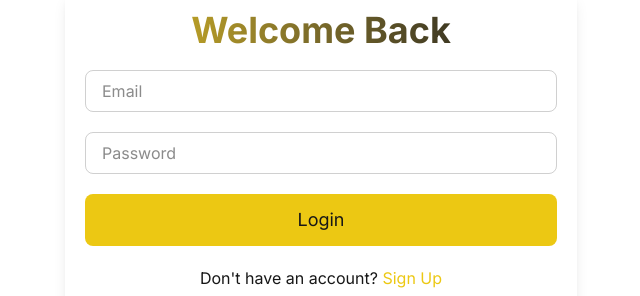
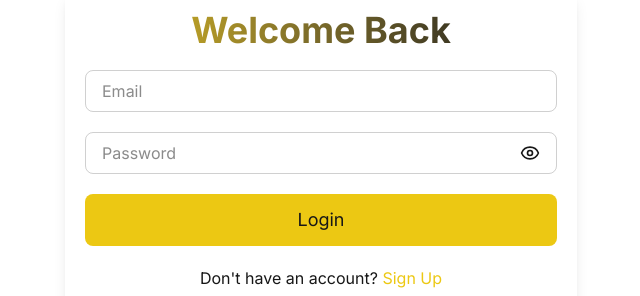
Before and after one commit to amine-mefteh05/optihive, a Next.js app in the folder frontend/: page /login in a window 1280 px wide. Shown: the part 341-637 px from the top of the page, without its empty margins (319-959 px from the left). Built offline with nearby package versions, Linux system fonts and the light colour scheme.

Commit message:
frontend/added toggle visibility for password

```diff
--- a/frontend/src/app/globals.css
+++ b/frontend/src/app/globals.css
@@ -34,7 +34,11 @@
   }
 }
 * {
-  transition: all 0.3s ease-in-out;
+  transition:
+    color,
+    background-color,
+    border-color,
+    box-shadow 0.3s ease-in-out;
 }
 html {
   scroll-behavior: smooth;
--- a/frontend/src/components/ui/input/input.tsx
+++ b/frontend/src/components/ui/input/input.tsx
@@ -5,7 +5,7 @@ type inputProps = React.InputHTMLAttributes<HTMLInputElement> & {
 function input({ className, ...props }: Readonly<inputProps>) {
   return (
     <input
-      className={`${className} px-4 py-2 border-foreground/20 border rounded-lg cursor-pointer`}
+      className={`px-4 py-2 border-foreground/20 border rounded-lg focus-within:ring-1 focus:outline-none cursor-pointer transition-all duration-300 ease-in-out ${className}`}
       {...props}
     />
   );
--- /dev/null
+++ b/frontend/src/components/ui/input/password/password.tsx
@@ -0,0 +1,27 @@
+"use client";
+import { useState } from "react";
+import Input from "../input";
+import { Eye, EyeOff } from "lucide-react";
+
+type passwordProps = React.InputHTMLAttributes<HTMLInputElement> & {
+  className?: string;
+};
+
+function Password({ className, ...props }: Readonly<passwordProps>) {
+  const [showPassword, setShowPassword] = useState(false);
+
+  return (
+    <div className="flex items-center border border-foreground/20 rounded-lg focus-within:ring-1  px-4 py-2">
+      <input
+        type={showPassword ? "text" : "password"}
+        className={`w-full outline-none focus:outline-none bg-transparent${className}`}
+        {...props}
+      />
+      <button type="button" onClick={() => setShowPassword((prev) => !prev)}>
+        {showPassword ? <EyeOff size={20} /> : <Eye size={20} />}
+      </button>
+    </div>
+  );
+}
+
+export default Password;
--- a/frontend/src/features/auth/login/login.tsx
+++ b/frontend/src/features/auth/login/login.tsx
@@ -4,15 +4,16 @@ import Button from "@/components/ui/button/button";
 import Input from "@/components/ui/input/input";
 import { H3Gradiant } from "@/components/ui/title-gradiant/title-gradiant";
 import Link from "next/link";
-import getDarkmode from "@/features/darkmode/getDarkmode";
+import useApplyDarkmode from "@/features/darkmode/useApplyDarkmode";
+import Password from "@/components/ui/input/password/password";
 function Login() {
-  getDarkmode();
+  useApplyDarkmode();
   return (
     <div className="flex flex-col gap-5 max-w-lg w-full dark:border dark:border-white/20 rounded-lg p-5 shadow-lg">
       <H3Gradiant className="text-center">Welcome Back</H3Gradiant>
       <form className="flex flex-col gap-5">
         <Input type="email" placeholder="Email" name="email" />
-        <Input type="password" placeholder="Password" name="password" />
+        <Password name="password" placeholder="Password" />
         <Button type="submit" size="lg" className="w-full" variant="primary">
           Login
         </Button>
--- a/frontend/src/features/auth/signup/signup.tsx
+++ b/frontend/src/features/auth/signup/signup.tsx
@@ -5,9 +5,10 @@ import Input from "@/components/ui/input/input";
 import { H3Gradiant } from "@/components/ui/title-gradiant/title-gradiant";
 import { AlertCircle } from "lucide-react";
 import Link from "next/link";
-import getDarkmode from "@/features/darkmode/getDarkmode";
+import useApplyDarkmode from "@/features/darkmode/useApplyDarkmode";
+import Password from "@/components/ui/input/password/password";
 function Signup() {
-  getDarkmode();
+  useApplyDarkmode();
   return (
     <div className="flex flex-col gap-5 max-w-2xl w-full dark:border dark:border-white/20 rounded-lg p-5 shadow-lg">
       <H3Gradiant className="text-center">Create Account</H3Gradiant>
@@ -22,7 +23,7 @@ function Signup() {
           <AlertCircle className="inline mr-2" /> email must be a valid email
           address
         </Accordion>
-        <Input type="password" placeholder="Password" name="password" />
+        <Password name="password" placeholder="Password" />
         <Accordion className="text-sm">
           <AlertCircle className="inline mr-2" /> password must contain at least
           8 characters and must contain at least one uppercase letter, one
--- a/frontend/src/features/darkmode/getDarkmode.ts
+++ /dev/null
@@ -1,10 +0,0 @@
-import { getItem } from "./localstorage";
-
-export default function getDarkmode() {
-  const isDarkmode = getItem<boolean>("darkMode");
-  if (isDarkmode) {
-    globalThis.document?.documentElement.classList.add("dark");
-  } else {
-    globalThis.document?.documentElement.classList.remove("dark");
-  }
-}
--- /dev/null
+++ b/frontend/src/features/darkmode/useApplyDarkmode.tsx
@@ -0,0 +1,14 @@
+"use client";
+import { useEffect } from "react";
+import { getItem } from "./localstorage";
+
+export default function useApplyDarkmode() {
+  useEffect(() => {
+    const isDarkmode = getItem<boolean>("darkMode");
+    if (isDarkmode) {
+      globalThis.document?.documentElement?.classList?.add("dark");
+    } else {
+      globalThis.document?.documentElement?.classList?.remove("dark");
+    }
+  }, []);
+}
```
Also changed, not shown: 1 other file (tests, documents, lock files or other folders).
